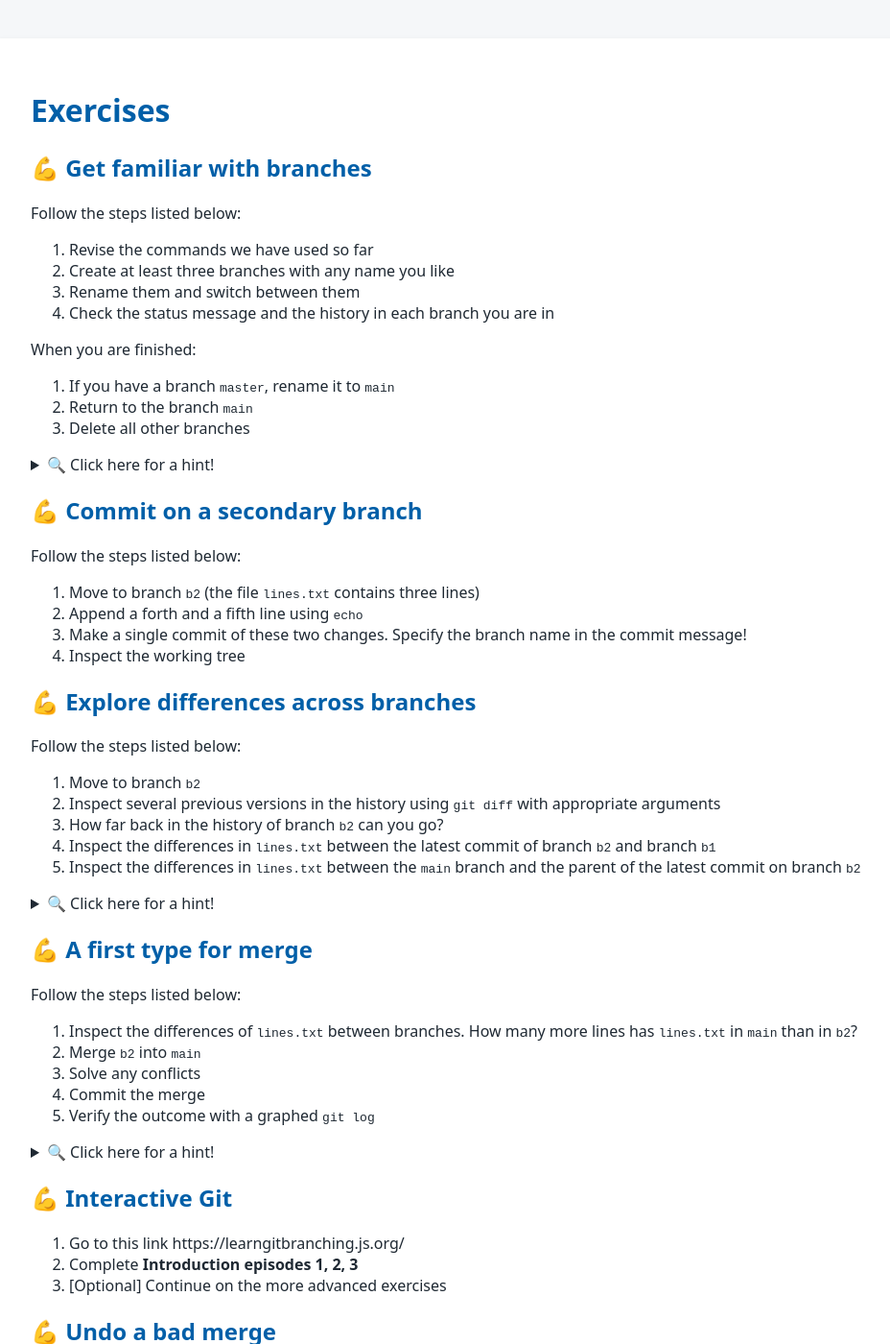
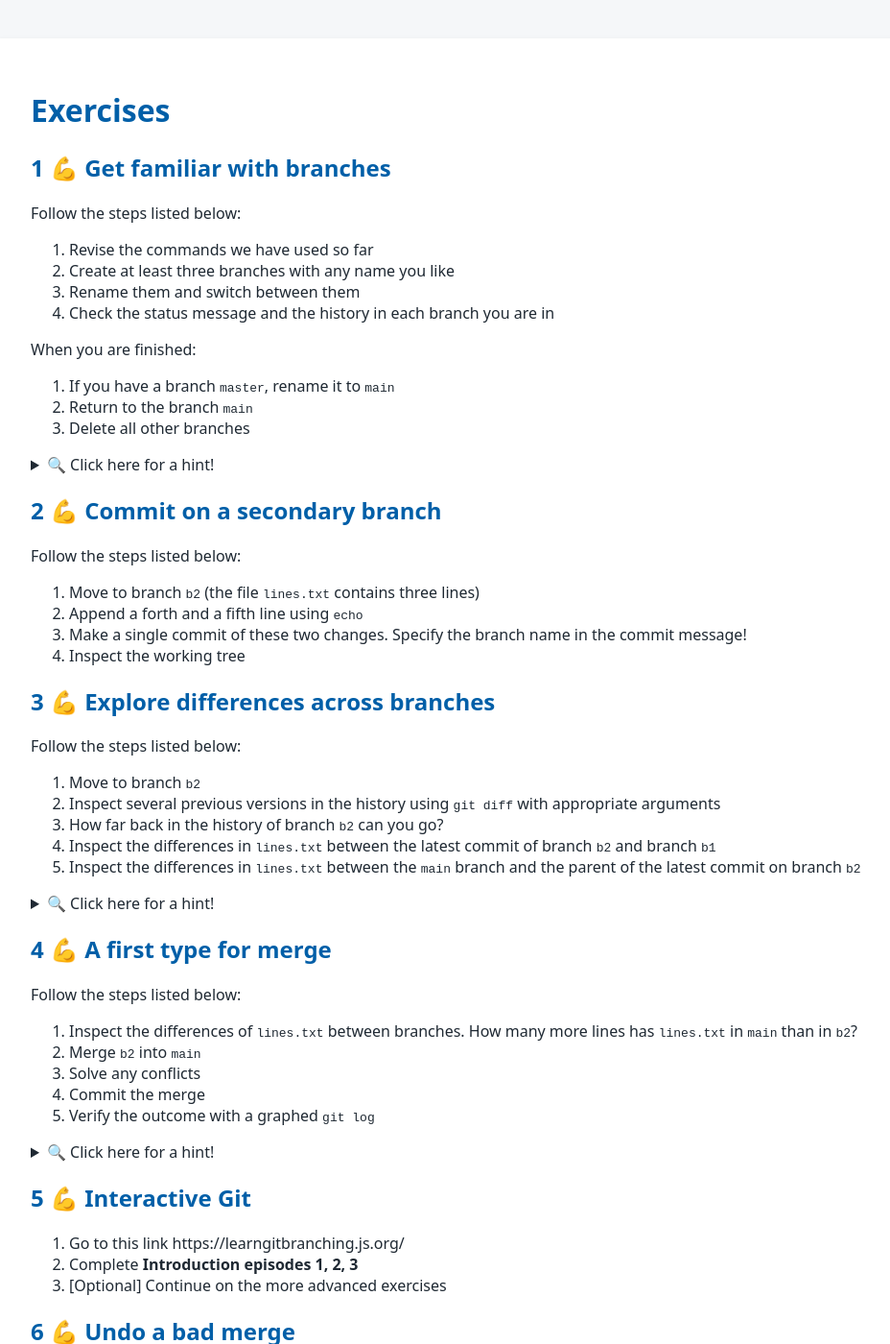
Before and after one commit to tu-delft-library/intermediate_version_control_with_git, a Jekyll site: the page built from material_for_participants/exercises.md, in a window 1280 px wide and 1400 px high. Shown: the whole window at 96% size, without its empty margins (108-1036 px from the left). Built offline with Jekyll 4.4.1, drawn with Linux system fonts in a browser that asks for light colours; our own code applies the rules of GitHub Pages for plain Markdown files; some of the changed text lies outside the part shown.

```diff
--- a/material_for_participants/exercises.md
+++ b/material_for_participants/exercises.md
@@ -1,7 +1,7 @@
 # Exercises
 
 
-## 💪 Get familiar with branches
+## 1 💪 Get familiar with branches
 
 Follow the steps listed below:
 
@@ -25,7 +25,7 @@ When you are finished:
 - To delete branches use `git branch -d name_of_branch name_of_another_branch`
 </details>
 
-## 💪 Commit on a secondary branch
+## 2 💪 Commit on a secondary branch
 
 Follow the steps listed below:
 
@@ -35,7 +35,7 @@ Follow the steps listed below:
 1. Inspect the working tree
 
 
-## 💪 Explore differences across branches
+## 3 💪 Explore differences across branches
 Follow the steps listed below:
 
 1. Move to branch `b2`
@@ -55,7 +55,7 @@ Follow the steps listed below:
 
 
 
-## 💪 A first type for merge
+## 4 💪 A first type for merge
 Follow the steps listed below:
 
 1. Inspect the differences of `lines.txt` between branches. How many more lines has `lines.txt` in `main` than in `b2`?
@@ -74,13 +74,13 @@ Follow the steps listed below:
 </details>
 
 
-## 💪 Interactive Git
+## 5 💪 Interactive Git
 1. Go to this link https://learngitbranching.js.org/
 1. Complete **Introduction episodes 1, 2, 3**
 1. [Optional] Continue on the more advanced exercises
 
 
-##  💪 Undo a bad merge
+##  6 💪 Undo a bad merge
 
 Merges don't always go as planned. In this exercise you will practice how to cancel a merge while it is in progress.
 1. Create a new branch called `bad-merge` and step into it
```
Also changed, not shown: other parts of material_for_participants/exercises.md (+3 -2 lines), material_for_participants/optional_exercises.md (deleted, +0 -5 lines).
